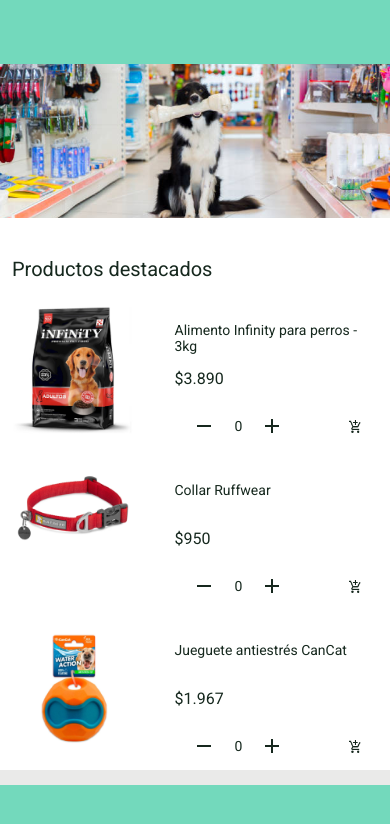
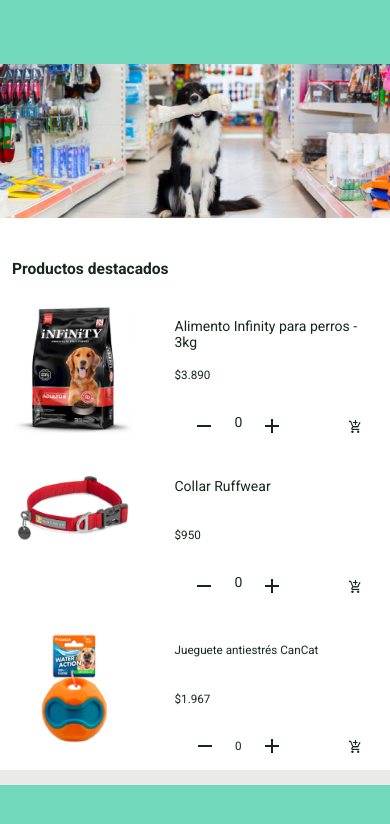
Before and after one commit to gonwar07/FashionPets, a website: page index.html in a window 390 px wide. Drawn offline with nearby package versions, Linux system fonts and the light colour scheme.

Commit message:
Update pruebacss.css

```diff
--- a/css/pruebacss.css
+++ b/css/pruebacss.css
@@ -26,9 +26,9 @@
     .bodyPortada .mainPortada .cardsProductosDestacados h6 {
       height: 32px;
       width: 379px;
-      font-size: 20px;
+      font-size: 4vw;
       font-style: normal;
-      font-weight: 500;
+      font-weight: 600;
       line-height: 23px;
       letter-spacing: 0em;
       text-align: left;
@@ -44,7 +44,7 @@
         position: relative;
         height: 32px;
         width: 192px;
-        top: 16px;
+        top: 3vw;
         font-size: 14px;
         font-style: normal;
         font-weight: 500;
@@ -53,7 +53,7 @@
         text-align: left; }
       .bodyPortada .mainPortada .cardsProductosDestacados .card-1 .colDos .precio {
         font-weight: 400;
-        font-size: 16px;
+        font-size: 3vw;
         line-height: 18px; }
       .bodyPortada .mainPortada .cardsProductosDestacados .card-1 .colDos .agregarProductos {
         display: flex;
@@ -80,7 +80,7 @@
         position: relative;
         height: 32px;
         width: 192px;
-        top: 16px;
+        top: 3vw;
         border-radius: nullpx;
         font-size: 14px;
         font-style: normal;
@@ -90,7 +90,7 @@
         text-align: left; }
       .bodyPortada .mainPortada .cardsProductosDestacados .card-2 .colDos .precio {
         font-weight: 400;
-        font-size: 16px;
+        font-size: 3vw;
         line-height: 18px; }
       .bodyPortada .mainPortada .cardsProductosDestacados .card-2 .colDos .agregarProductos {
         display: flex;
@@ -119,7 +119,7 @@
         width: 192px;
         top: 16px;
         border-radius: nullpx;
-        font-size: 14px;
+        font-size: 3vw;
         font-style: normal;
         font-weight: 500;
         line-height: 16px;
@@ -127,7 +127,7 @@
         text-align: left; }
       .bodyPortada .mainPortada .cardsProductosDestacados .card-3 .colDos .precio {
         font-weight: 400;
-        font-size: 16px;
+        font-size: 3vw;
         line-height: 18px; }
       .bodyPortada .mainPortada .cardsProductosDestacados .card-3 .colDos .agregarProductos {
         display: flex;
```
